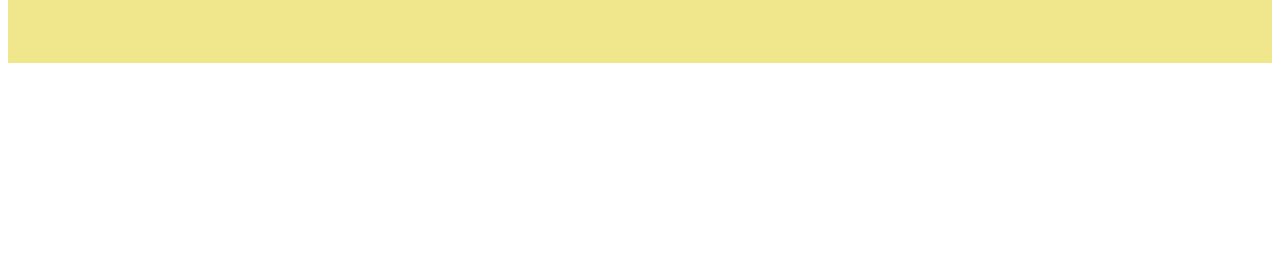
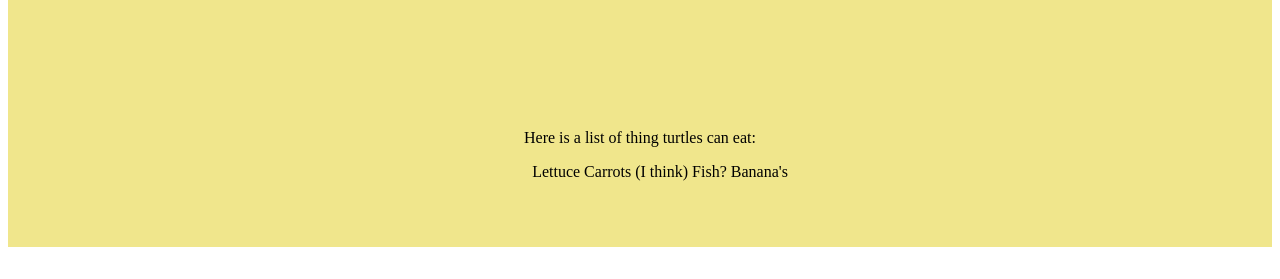
Before and after one commit to tomhughes87/day1_future, a plain HTML site: page index.html in a window 1280 px wide. Shown: the part 521-800 px from the top of the page. Drawn offline with Linux system fonts and the light colour scheme.

Commit message:
add list

```diff
--- a/index.html
+++ b/index.html
@@ -8,10 +8,14 @@
     <link rel="stylesheet" href="index.css">
 
 </head>
+
 <body>
 
+    <header>
+        <h1>Hello!</h1>
+    </header>
 
-    <h1>Hello!</h1>
+
 
     <div>
         <p>This is some random text!</p>
@@ -20,5 +24,18 @@
     </div>
 
 
+    <div>
+        <p>Here is a list of thing turtles can eat:</p>
+
+        <ul>
+            <l>Lettuce</l>
+            <l>Carrots (I think)</l>
+            <l>Fish?</l>
+            <l>Banana's</l>
+
+        </ul>
+    </div>
+
+
 </body>
 </html>
```
